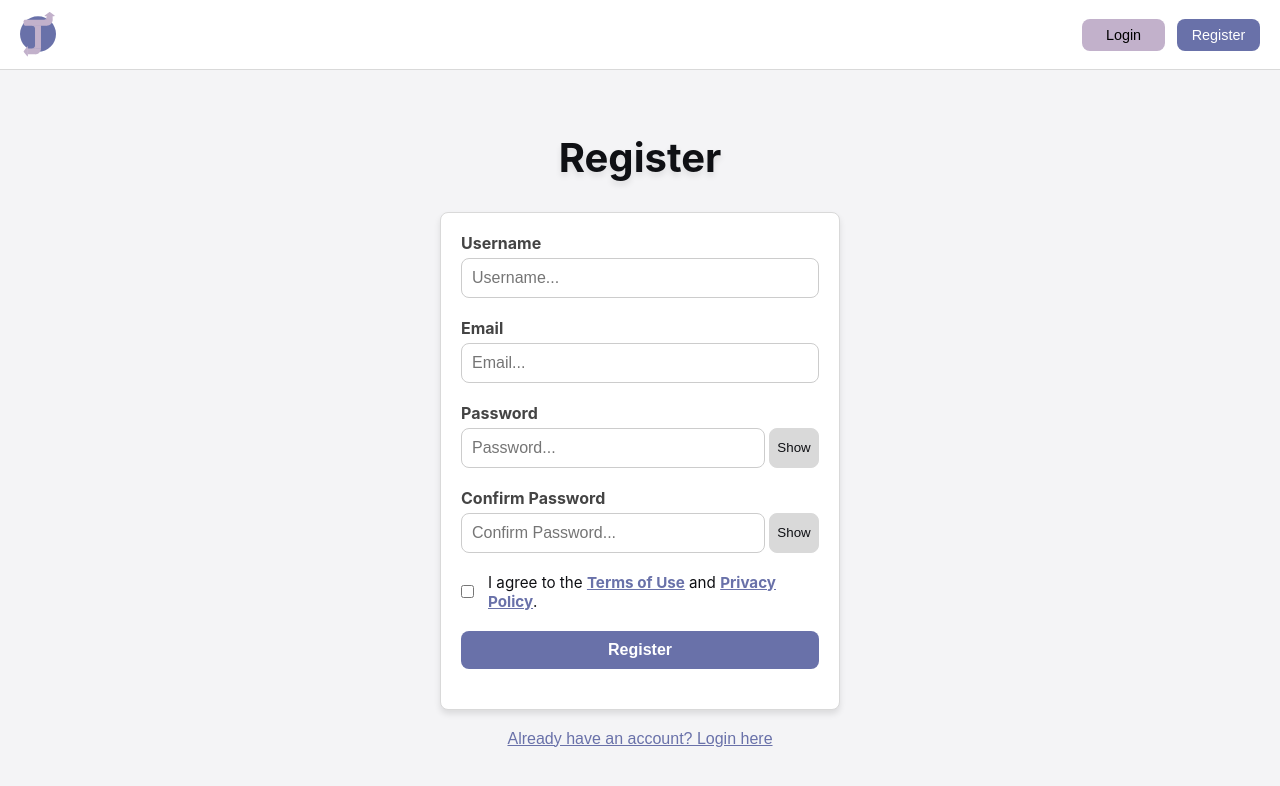
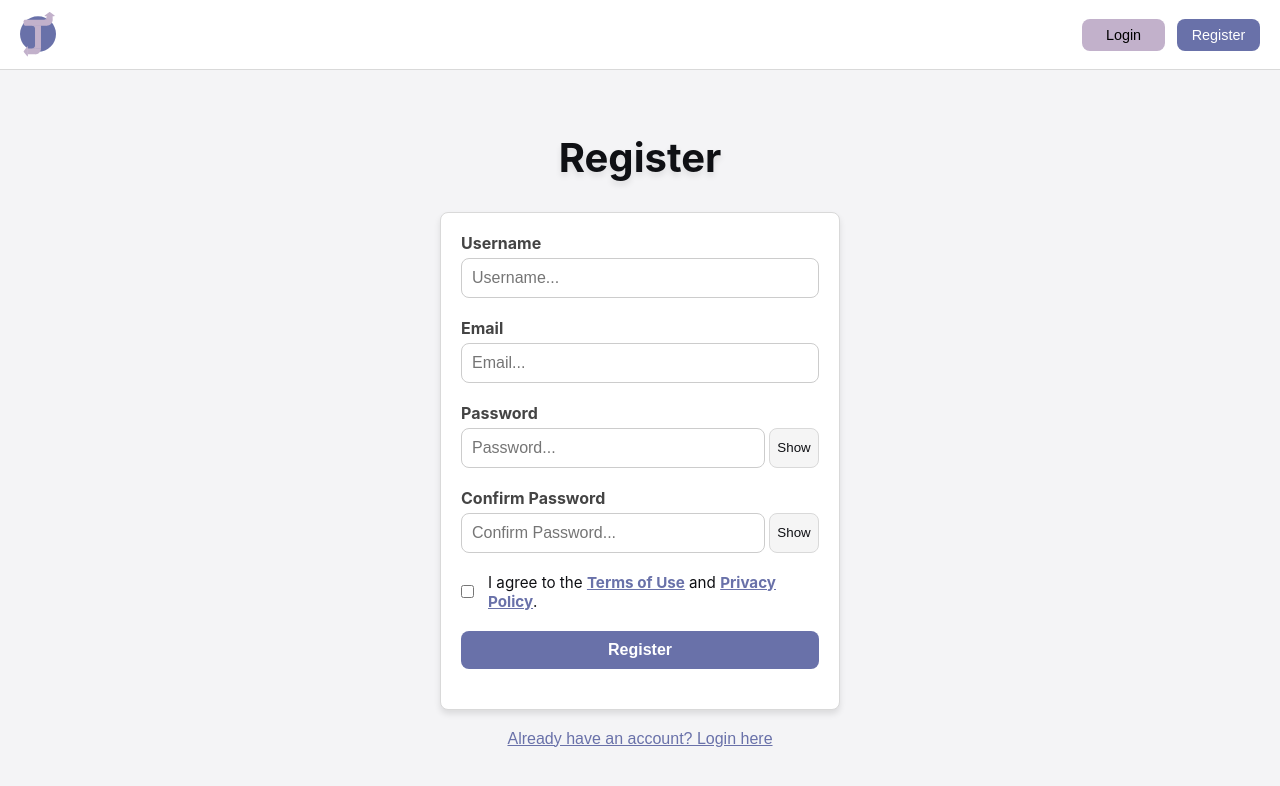
Before and after one commit to benjaminsanderswyatt/COMP3000-JanusVersionControl, a React (Create React App) app in the folder Fullstack/frontend/: page /register in a window 1280 px wide. Shown: the top 786 px of the page. Built offline with nearby package versions, Linux system fonts and the light colour scheme.

Commit message:
Login & Reg css styles for button hovering

```diff
--- a/Fullstack/frontend/src/components/Login/LoginForm.js
+++ b/Fullstack/frontend/src/components/Login/LoginForm.js
@@ -2,6 +2,7 @@ import React from 'react';
 import TextInput from './TextInput';
 import PasswordInput from './PasswordInput';
 
+import styles from "../../styles/Components/Login/UserForm.module.css";
 
 const LoginForm = ({ formData, onChange, onSubmit }) => (
   <form onSubmit={onSubmit}>
@@ -25,24 +26,10 @@ const LoginForm = ({ formData, onChange, onSubmit }) => (
       required
     />
 
-    <button type="submit" style={styles.button}>Login</button>
+    <button type="submit" className={styles.button}>Login</button>
 
   </form>
 );
 
-const styles = {
-  button: {
-    width: '100%',
-    padding: '10px',
-    backgroundColor: 'var(--primary)',
-    color: 'white',
-    border: 'none',
-    borderRadius: '8px',
-    fontWeight: 'bold',
-    cursor: 'pointer',
-    margin: '20px 0px',
-    fontSize: '1rem',
-  },
-};
 
 export default LoginForm;
--- a/Fullstack/frontend/src/components/Login/PasswordInput.js
+++ b/Fullstack/frontend/src/components/Login/PasswordInput.js
@@ -1,5 +1,6 @@
 import React, { useState } from 'react';
 
+import styles from "../../styles/Components/Login/TextInput.module.css";
 
 const PasswordInput = ({ label, name, value, onChange, required = false, placeholder = "" }) => {
   const [showPassword, setShowPassword] = useState(false);
@@ -7,11 +8,11 @@ const PasswordInput = ({ label, name, value, onChange, required = false, placeho
   const toggleVisibility = () => setShowPassword((prev) => !prev);
 
   return (
-    <div style={styles.container}>
-      <label style={styles.label} htmlFor={name}>{label}</label>
-      <div style={styles.inputGroup}>
+    <div className={styles.container}>
+      <label className={styles.label} htmlFor={name}>{label}</label>
+      <div className={styles.inputGroup}>
         <input
-          style={styles.input}
+          className={styles.inputPassword}
           type={showPassword ? 'text' : 'password'}
           id={name}
           name={name}
@@ -23,7 +24,7 @@ const PasswordInput = ({ label, name, value, onChange, required = false, placeho
         <button
           type="button"
           onClick={toggleVisibility}
-          style={styles.toggleButton}
+          className={styles.showButton}
           aria-label={showPassword ? 'Hide password' : 'Show password'}
         >
           {showPassword ? 'Hide' : 'Show'}
@@ -33,39 +34,5 @@ const PasswordInput = ({ label, name, value, onChange, required = false, placeho
   );
 };
 
-const styles = {
-  container: {
-    marginBottom: '20px',
-  },
-  label: {
-    display: 'block',
-    marginBottom: '5px',
-    fontWeight: 'bold',
-    color: 'var(--lighttext)',
-  },
-  inputGroup: {
-    display: 'flex',
-    alignItems: 'center',
-  },
-  input: {
-    flex: '1',
-    padding: '10px',
-    border: '1px solid #ccc',
-    borderRadius: '8px',
-    fontSize: '16px',
-    boxSizing: "border-box",
-    margin: '0px 4px 0px 0px',
-  },
-  toggleButton: {
-    height: '40px',
-    width: '50px',
-    background: 'var(--border)',
-    border: 'thin solid var(--border)',
-    borderRadius: '8px',
-    cursor: 'pointer',
-    color: 'var(--text)',
-  },
-};
-
 
 export default PasswordInput;
--- a/Fullstack/frontend/src/components/Login/RegisterForm.js
+++ b/Fullstack/frontend/src/components/Login/RegisterForm.js
@@ -3,6 +3,7 @@ import TextInput from './TextInput';
 import PasswordInput from './PasswordInput';
 import Checkbox from '../Checkbox';
 
+import styles from "../../styles/Components/Login/UserForm.module.css";
 
 const RegisterForm = ({ formData, onChange, onSubmit, agreedToTerms, setAgreedToTerms }) => (
   <form onSubmit={onSubmit}>
@@ -60,24 +61,10 @@ const RegisterForm = ({ formData, onChange, onSubmit, agreedToTerms, setAgreedTo
     </div>
 
 
-    <button type="submit" style={styles.button} disabled={!agreedToTerms}>Register</button>
+    <button type="submit" className={styles.button} disabled={!agreedToTerms}>Register</button>
 
   </form>
 );
 
-const styles = {
-  button: {
-    width: '100%',
-    padding: '10px',
-    backgroundColor: 'var(--primary)',
-    color: 'white',
-    border: 'none',
-    borderRadius: '8px',
-    fontWeight: 'bold',
-    cursor: 'pointer',
-    margin: '20px 0px',
-    fontSize: '1rem',
-  },
-};
 
 export default RegisterForm;
--- a/Fullstack/frontend/src/components/Login/TextInput.js
+++ b/Fullstack/frontend/src/components/Login/TextInput.js
@@ -1,10 +1,12 @@
 import React from 'react';
 
+import styles from "../../styles/Components/Login/TextInput.module.css";
+
 const TextInput = ({ label, name, type = "text", value, onChange, required = false, placeholder = "" }) => (
-  <div style={styles.container}>
-    <label style={styles.label} htmlFor={name}>{label}</label>
+  <div className={styles.container}>
+    <label className={styles.label} htmlFor={name}>{label}</label>
     <input
-      style={styles.input}
+      className={styles.input}
       type={type}
       id={name}
       name={name}
@@ -16,25 +18,5 @@ const TextInput = ({ label, name, type = "text", value, onChange, required = fal
   </div>
 );
 
-const styles = {
-  container: {
-    marginBottom: '20px',
-  },
-  label: {
-    display: 'block',
-    marginBottom: '5px',
-    fontWeight: 'bold',
-    color: 'var(--lighttext)',
-  },
-  input: {
-    width: '100%',
-    padding: '10px',
-    border: '1px solid #ccc',
-    borderRadius: '8px',
-    fontSize: '16px',
-    boxSizing: "border-box",
-  },
-};
-
 
 export default TextInput;
--- /dev/null
+++ b/Fullstack/frontend/src/styles/Components/Login/TextInput.module.css
@@ -0,0 +1,51 @@
+.container {
+    margin-bottom: 20px;
+}
+
+.label {
+    display: block;
+    margin-bottom: 5px;
+    font-weight: bold;
+    color: var(--lighttext);
+}
+
+.input {
+    width: 100%;
+    padding: 10px;
+    border: 1px solid #ccc;
+    border-radius: 8px;
+    font-size: 16px;
+    box-sizing: border-box;
+}
+
+
+.inputGroup {
+    display: flex;
+    align-items: center;
+}
+
+.inputPassword {
+    flex: 1;
+    padding: 10px;
+    border: 1px solid #ccc;
+    border-radius: 8px;
+    font-size: 16px;
+    box-sizing: border-box;
+    margin: 0px 4px 0px 0px;
+}
+
+.showButton {
+    height: 40px;
+    width: 50px;
+    background: var(--button);
+    border: thin solid var(--border);
+    border-radius: 8px;
+    cursor: pointer;
+    color: var(--text);
+
+    transition: background-color 0.1s ease-in-out;
+}
+
+.showButton:hover {
+    background-color: var(--button-hover);
+}
--- /dev/null
+++ b/Fullstack/frontend/src/styles/Components/Login/UserForm.module.css
@@ -0,0 +1,18 @@
+.button {
+    width: 100%;
+    padding: 10px;
+    background-color: var(--primary);
+    color: white;
+    border: none;
+    border-radius: 8px;
+    font-weight: bold;
+    cursor: pointer;
+    margin: 20px 0px;
+    font-size: 1rem;
+
+    transition: background-color 0.1s ease-in-out;
+}
+
+.button:hover {
+    background-color: var(--primary-hover);
+}
```
Also changed, not shown: Fullstack/frontend/src/components/Login/ToggleButton.js (+1 -12 lines), Fullstack/frontend/src/styles/Components/Login/ToggleButton.module.css (added, +8 -0 lines).
